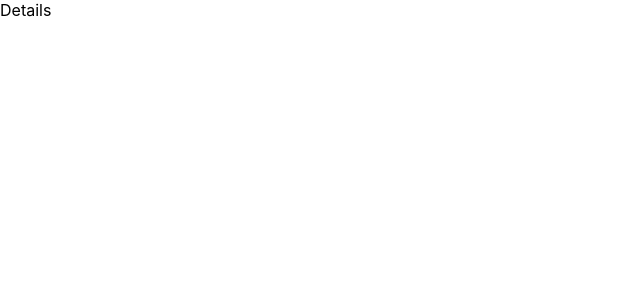
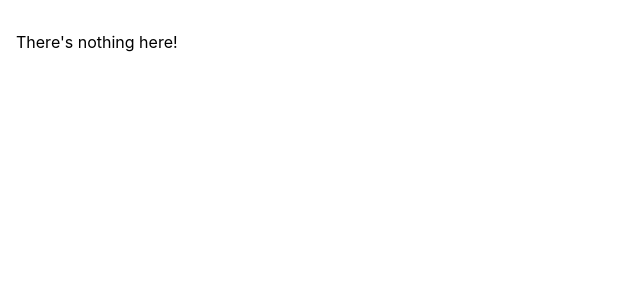
Before and after one commit to AndressaTonietto/tv-series-search, a React (Create React App) app: page /details in a window 1280 px wide. Shown: the top 300 px of the page, without its empty margins (0-640 px from the left). Built offline with nearby package versions, Linux system fonts and the light colour scheme.

Commit message:
add no match route and details id

```diff
--- a/src/App.tsx
+++ b/src/App.tsx
@@ -10,7 +10,15 @@ function App() {
       <Routes>
         <Route index element={<Home />} />
         <Route path="/" element={<Home />} />
-        <Route path="details" element={<Details />} />
+        <Route path="/details/:id" element={<Details />} />
+        <Route
+          path="*"
+          element={
+            <main style={{ padding: '1rem' }}>
+              <p>There's nothing here!</p>
+            </main>
+          }
+        />
       </Routes>
     </BrowserRouter>
   );
```
